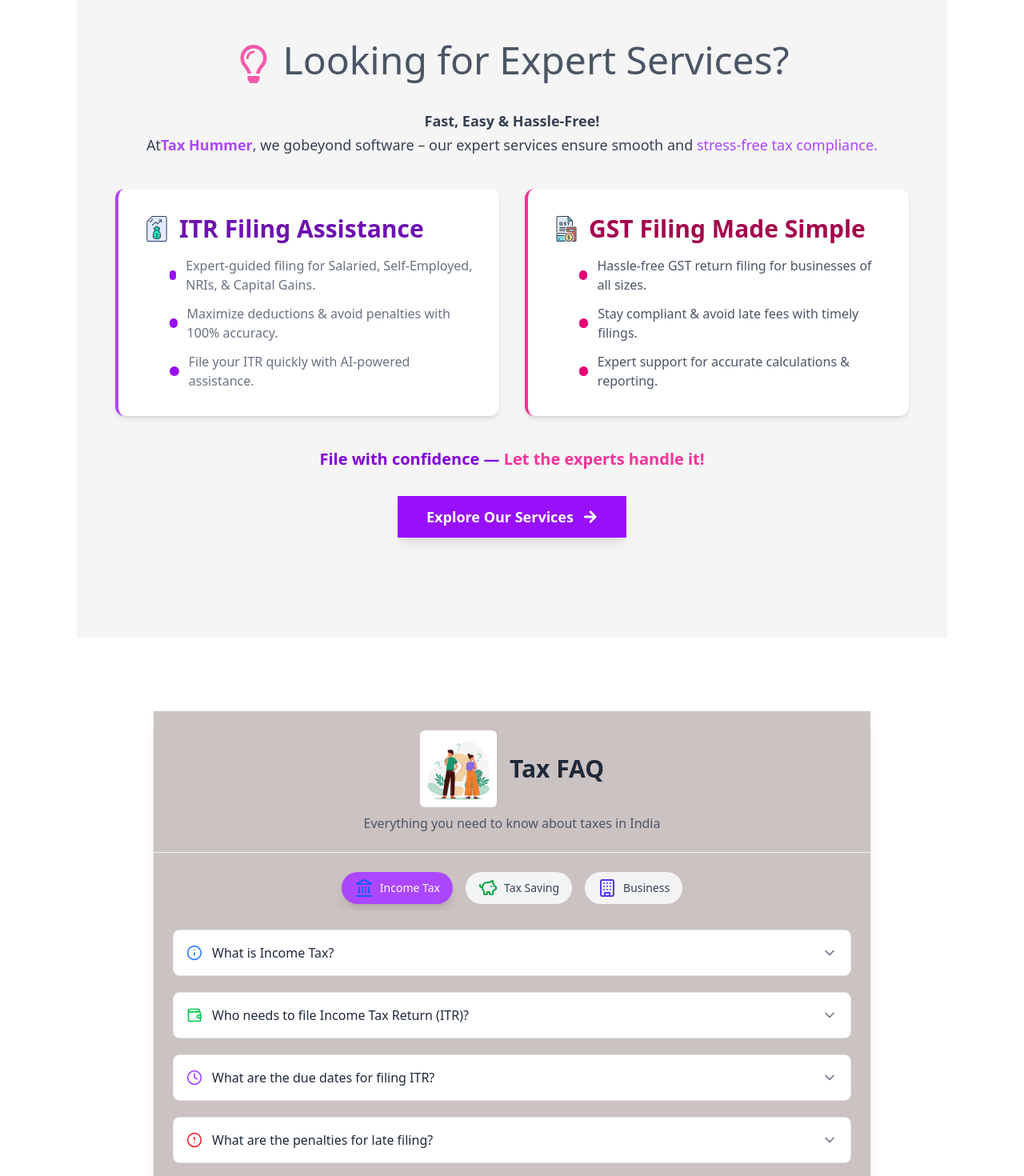
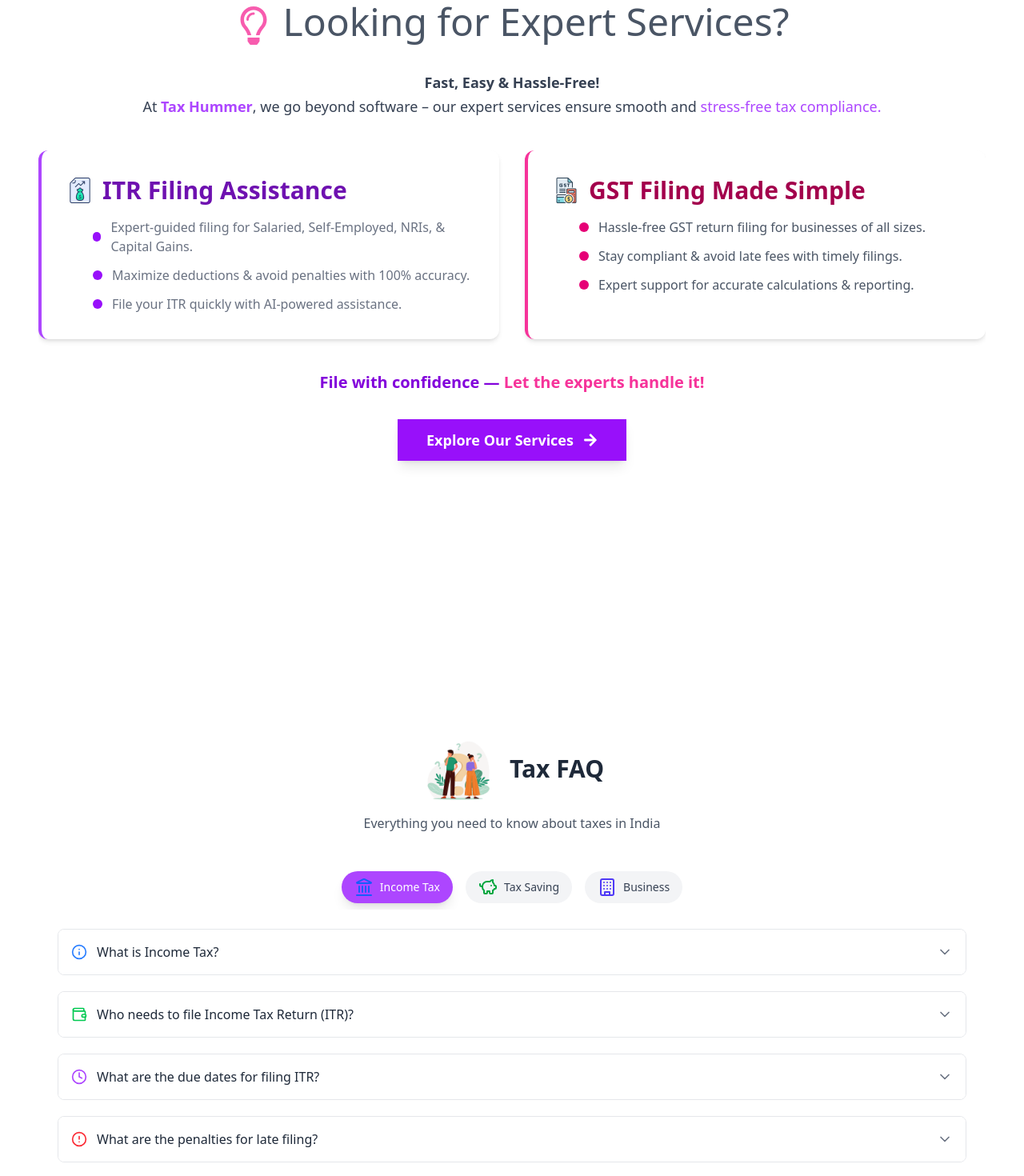
Before and after one commit to NABADEEP069/Tax-Hummer, a React (Vite) app: page / in a window 1280 px wide. Shown: the part 2180-3650 px from the top of the page at 80% size. Built offline with nearby package versions, Linux system fonts and the light colour scheme.

Commit message:
fixes the layout

```diff
--- a/src/components/ExpertService.jsx
+++ b/src/components/ExpertService.jsx
@@ -4,54 +4,36 @@ import AnimatedBackground from './AnimatedBackground';
 import { useNavigate } from 'react-router-dom';
 
 const ExpertService = () => {
-  const navigate=useNavigate();
-  const handleExploreServices=()=>{
+  const navigate = useNavigate();
+  const handleExploreServices = () => {
     navigate('/plans');
-  }
+  };
+
   return (
-    <div className="relative py-16 sm:px-6 md:px-12 overflow-hidden">
+    <div className="relative py-16 overflow-hidden">
       <AnimatedBackground />
 
-      <div className="min-h-screen w-full  p-6 sm:p-8 md:p-12 text-center bg-[#f5f5f5]">
+      <div className="min-h-screen w-full text-center">
         {/* Header */}
         <h2 className="text-3xl sm:text-4xl md:text-5xl font-normal mb-6 sm:mb-8 leading-tight relative">
           <FaRegLightbulb className="inline-block text-pink-500 mr-3 font-[sans] animate-pulse" />
           <span className="text-gray-600">
             Looking for Expert Services?
           </span>
-
         </h2>
 
-
-
-
         <p className="text-base sm:text-lg text-gray-700 mb-8 sm:mb-10 leading-relaxed font-normal">
-  <strong className="text-gray-700">
-    Fast, Easy & Hassle-Free!
-  </strong>
+          <strong className="text-gray-700">Fast, Easy & Hassle-Free!</strong>
           <br />
-  At
-  <span className="text-purple-500 font-semibold">
-    Tax Hummer
-  </span>, we go
-  <span className="text-gray-700">
-    beyond software
-  </span> – our expert services ensure smooth and  <a></a>
-  <span className="text-purple-500">
-    stress-free tax compliance.
-  </span>
+          At <span className="text-purple-500 font-semibold">Tax Hummer</span>, we go
+          <span className="text-gray-700"> beyond software</span> – our expert services ensure smooth and&nbsp;
+          <span className="text-purple-500">stress-free tax compliance.</span>
         </p>
-
-
-
-
-
-
 
         {/* Services Grid */}
         <div className="grid grid-cols-1 sm:grid-cols-2 gap-6 sm:gap-8 text-left">
           {/* ITR Filing Assistance */}
-          <div className=" bg-white p-6 sm:p-8 border-l-4 border-purple-500 hover:shadow-2xl transition-all duration-300 transform hover:scale-105 rounded-xl shadow-md hover:bg-purple-50">
+          <div className="bg-white p-6 sm:p-8 border-l-4 border-purple-500 hover:shadow-2xl transition-all duration-300 transform hover:scale-105 rounded-xl shadow-md hover:bg-purple-50">
             <div className="flex items-center space-x-3 mb-3 sm:mb-4">
               <img src="itr.webp" alt="ITR Filing" className="w-8 h-8 object-contain" />
               <h3 className="text-2xl sm:text-3xl font-semibold text-purple-800">ITR Filing Assistance</h3>
@@ -100,7 +82,10 @@ const ExpertService = () => {
           File with confidence — <span className="text-pink-500">Let the experts handle it!</span>
         </p>
 
-        <button className="mt-6 sm:mt-8 inline-flex items-center justify-center bg-purple-600 hover:bg-purple-500 text-white text-base sm:text-lg font-bold py-2 sm:py-3 px-6 sm:px-9  shadow-lg transform transition-all duration-300 hover:scale-110 cursor-pointer" onClick={handleExploreServices}>
+        <button
+          className="mt-6 sm:mt-8 inline-flex items-center justify-center bg-purple-600 hover:bg-purple-500 text-white text-base sm:text-lg font-bold py-2 sm:py-3 px-6 sm:px-9 shadow-lg transform transition-all duration-300 hover:scale-110 cursor-pointer"
+          onClick={handleExploreServices}
+        >
           Explore Our Services <FaArrowRight className="ml-3" />
         </button>
       </div>
--- a/src/components/IncomeTaxFAQ.jsx
+++ b/src/components/IncomeTaxFAQ.jsx
@@ -94,16 +94,16 @@ const TaxFAQ = () => {
   };
 
   return (
-    <div className="w-full max-w-4xl mx-auto  bg-[#cbc2c2]  shadow-lg my-7">
+    <div className="w-full my-7">
       {/* Header */}
 
-      <div className="text-center py-6 px-4 border-b border-gray-100">
+      <div className="text-center py-6 px-4 ">
         <h1 className="flex flex-col sm:flex-row items-center justify-center gap-4 text-2xl sm:text-3xl font-bold text-gray-800">
           {/* Image on Top (small screens) & Side (large screens) */}
           <img
             src="faq.webp"
             alt="FAQ"
-            className="w-20 h-20 sm:w-24 sm:h-24 rounded-md "
+            className="w-20 h-20 sm:w-24 sm:h-24"
           />
           Tax FAQ
         </h1>
--- a/src/components/ReadyToGetStarted.jsx
+++ b/src/components/ReadyToGetStarted.jsx
@@ -9,10 +9,10 @@ const ReadyToGetStarted = () => {
 
   return (
 
-      <div className="w-full max-w-4xl mx-auto   my-25 px-4 sm:px-6 lg:px-8 relative
+      <div className="w-full max-w-4xl mx-auto my-25 px-4 sm:px-6 lg:px-8 relative
       ">
         {/* Single Block for Text, Button, and Image */}
-        <div className="flex flex-col lg:flex-row items-center justify-between bg-[#f5f5f5] p-6   w-full max-w-4xl space-y-6 lg:space-y-0 lg:space-x-8 overflow-hidden -my-10">
+        <div className="flex flex-col lg:flex-row items-center justify-between p-6 w-full max-w-4xl space-y-6 lg:space-y-0 lg:space-x-8 overflow-hidden -my-10">
           {/* Text Section */}
           <div className="text-center lg:text-left text-black space-y-6">
             <h2 className="text-3xl font-semibold font-sans">
```
Lines whose indentation alone changed are shown as unchanged.
